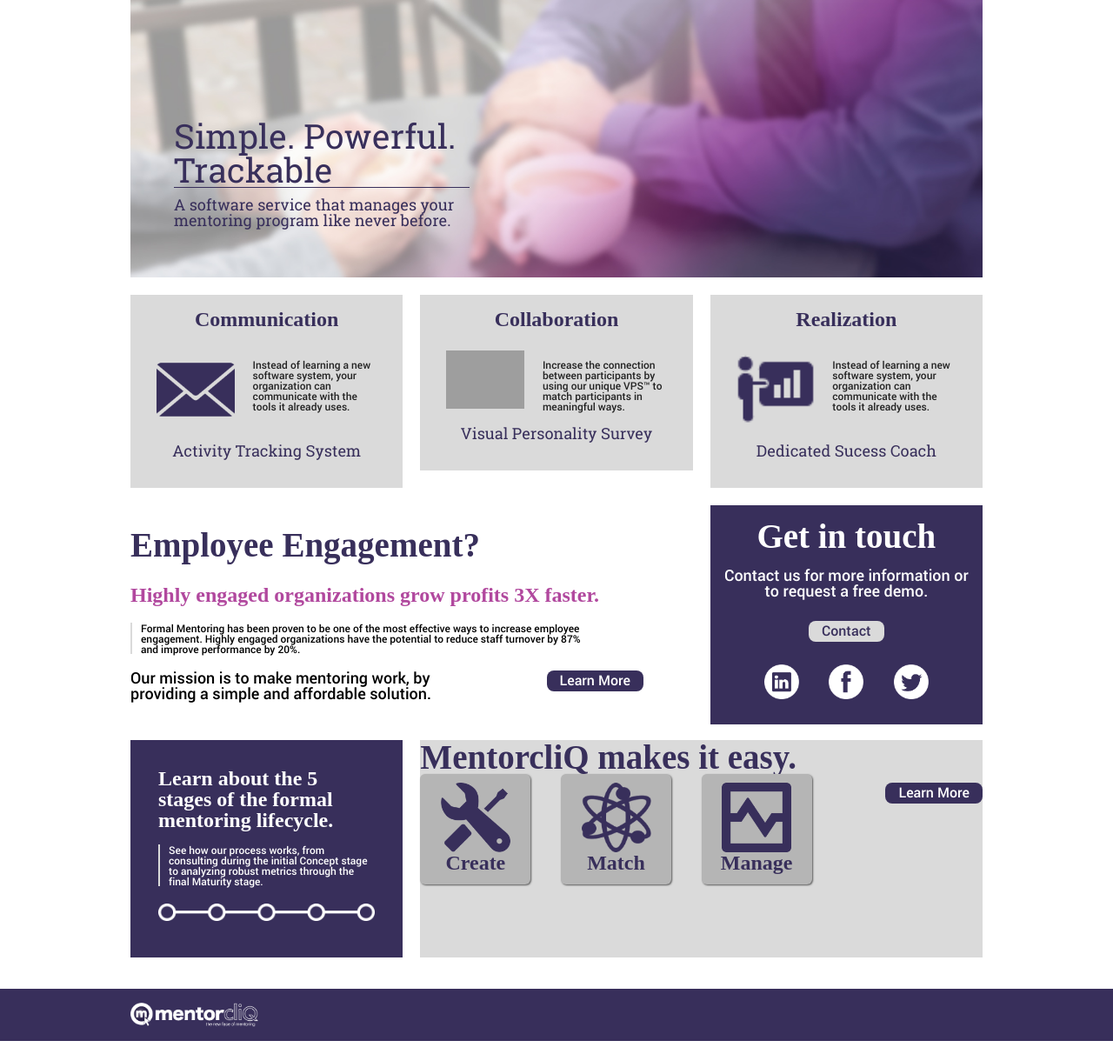
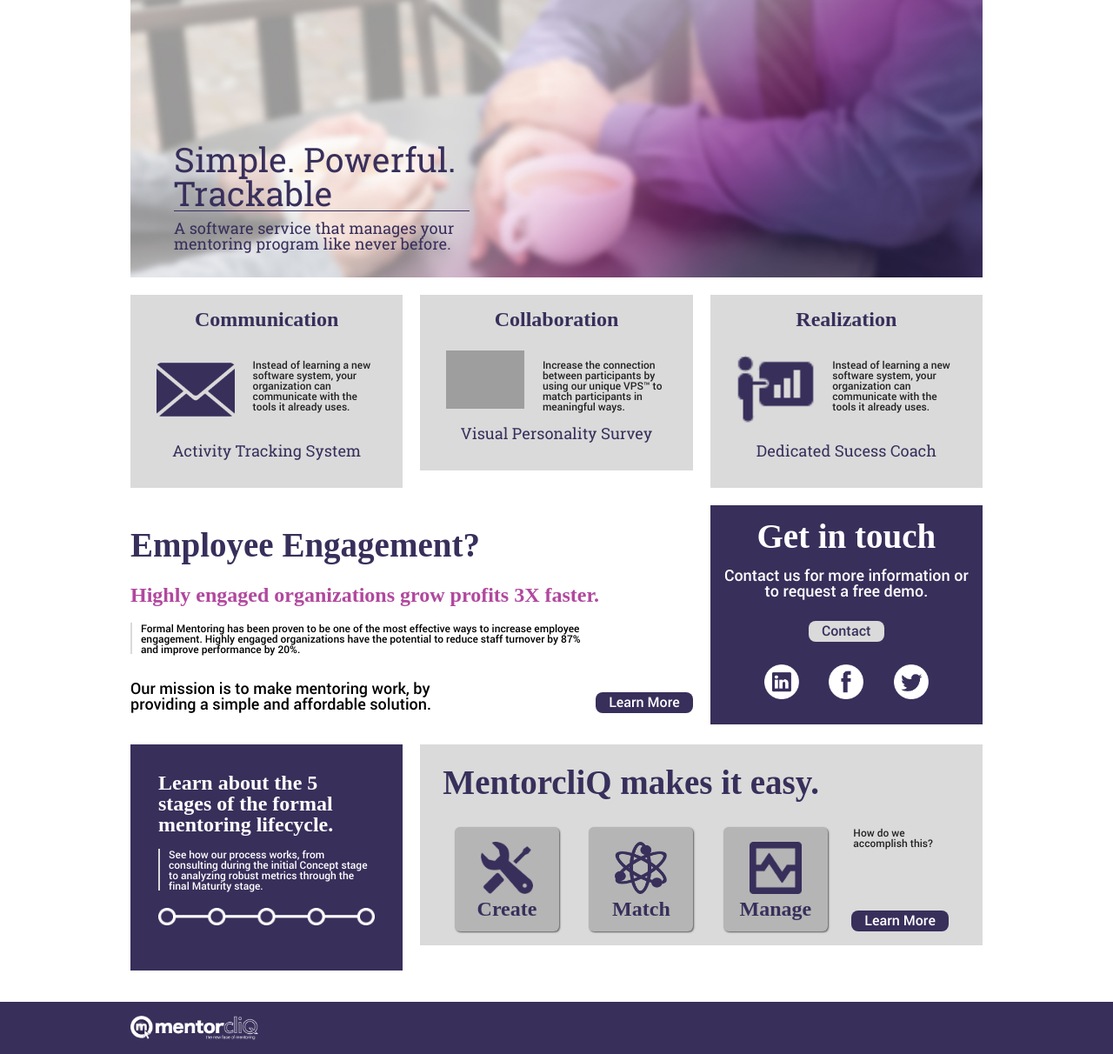
Before and after one commit to owen8505/MentorCliq, a PHP site: page / in a window 1280 px wide. Shown: the part 101-1313 px from the top of the page at 87% size. Run offline with PHP 8.4, Linux system fonts and the light colour scheme; some web fonts are replaced; grey boxes are pictures that could not be loaded.

Commit message:
Updated index css for small and large resolutions

```diff
--- a/Development/css/styles.css
+++ b/Development/css/styles.css
@@ -140,17 +140,15 @@
   margin: 1em 0; }
 
 #description {
-  height: 250px;
-  max-height: 250px;
+  min-height: 250px;
   margin-bottom: 1.25em; }
   #description p {
     width: 82%; }
   #description h3 {
-    width: 60%; }
+    display: inline-block; }
   #description a.button {
-    position: absolute;
-    bottom: 10%;
-    right: 10%; }
+    display: inline-block;
+    margin: 0px; }
 
 #features h1, #features h2, #features h3 {
   font-family: "RobotoSlab";
@@ -196,8 +194,7 @@
       border-bottom: 2px solid #382f5b; }
 
 #lifecycle {
-  height: 250px;
-  max-height: 250px; }
+  min-height: 250px; }
   #lifecycle a {
     text-decoration: none; }
   #lifecycle h2 {
@@ -206,29 +203,44 @@
     padding-left: 10px; }
 
 #accomplish {
-  height: 250px;
-  max-height: 250px;
-  font-size: 0px; }
+  padding-top: 1.5em; }
+  #accomplish h1 {
+    padding-left: 10px; }
   #accomplish .accomplish-container {
-    width: 100%; }
+    text-align: center; }
+    #accomplish .accomplish-container .accomplish-item-container:last-child {
+      text-align: left; }
     #accomplish .accomplish-container .accomplish-item-container {
-      display: inline-block;
+      padding-top: 2em;
+      padding-left: 1em;
+      padding-right: 1em;
       vertical-align: top;
-      width: 25%;
-      text-align: right; }
+      text-align: center; }
       #accomplish .accomplish-container .accomplish-item-container .accomplish-item {
-        width: 127px;
-        height: 127px;
+        display: inline-block;
+        width: 120px;
+        height: 120px;
         background-color: #b5b5b5;
+        color: #382f5b;
+        text-align: center;
         border-radius: 6px;
         -webkit-box-shadow: 1px 1px 2px 0px rgba(50, 50, 50, 0.75);
         -moz-box-shadow: 1px 1px 2px 0px rgba(50, 50, 50, 0.75);
-        box-shadow: 1px 1px 2px 0px rgba(50, 50, 50, 0.75);
-        text-align: center;
-        color: #382f5b; }
+        box-shadow: 1px 1px 2px 0px rgba(50, 50, 50, 0.75); }
         #accomplish .accomplish-container .accomplish-item-container .accomplish-item img {
-          width: 80px;
-          margin-top: 10px; }
+          width: 60px;
+          margin-top: 17px; }
+        #accomplish .accomplish-container .accomplish-item-container .accomplish-item h2 {
+          margin-top: 5px; }
+      #accomplish .accomplish-container .accomplish-item-container .accomplish-how {
+        position: relative;
+        display: inline-block;
+        width: 120px;
+        height: 80px; }
+        #accomplish .accomplish-container .accomplish-item-container .accomplish-how a {
+          position: absolute;
+          bottom: 0px;
+          margin: 0px; }
 
 #logo {
   margin: 1em 0; }
@@ -243,8 +255,7 @@
   opacity: 0.75; }
 
 #social-media {
-  height: 250px;
-  max-height: 250px; }
+  min-height: 250px; }
   #social-media h1 {
     margin-bottom: 1rem; }
   #social-media h3 {
@@ -301,9 +312,8 @@
   position: relative;
   margin-bottom: 1.25em; }
   .slider .slider-header {
-    height: 154px;
     position: absolute;
-    bottom: 10px;
+    bottom: 5px;
     left: 40px;
     width: 80%; }
     .slider .slider-header h2 {
@@ -374,7 +384,16 @@
         font-weight: normal;
         border-left: none;
         margin: 0px;
-        padding: 0px; } }
+        padding: 0px; }
+
+  #description h3 {
+    display: inline-block;
+    width: 60%; }
+  #description a.button {
+    margin-top: 2em; }
+
+  #accomplish .accomplish-container .accomplish-item-container {
+    display: inline-block; } }
 @media only screen and (min-width: 64.063em) {
   #global-navigation ul {
     display: block; }
@@ -399,4 +418,17 @@
         font-weight: normal;
         border-left: none;
         margin: 0px;
-        padding: 0px; } }
+        padding: 0px; }
+
+  #description h3 {
+    display: inline-block;
+    width: 60%; }
+  #description a.button {
+    margin-top: 2em; }
+
+  #accomplish .accomplish-container .accomplish-item-container {
+    display: inline-block;
+    width: 150px;
+    padding-right: 0em; }
+    #accomplish .accomplish-container .accomplish-item-container .accomplish-how {
+      height: 120px; } }
--- a/Development/css/styles.scss
+++ b/Development/css/styles.scss
@@ -187,8 +187,7 @@
 }
 
 #description{
-	height: 250px;
-	max-height: 250px;
+	min-height: 250px;
 	margin-bottom: 1.25em;
 
 	p {
@@ -196,13 +195,12 @@
 	}
 
 	h3 {
-		width: 60%;
+		display: inline-block;
 	}
 
 	a.button{
-		position: absolute;
-		bottom: 10%;
-		right: 10%;
+		display: inline-block;
+		margin: 0px;
 	}
 }
 
@@ -272,8 +270,7 @@
 }
 
 #lifecycle{
-	height: 250px;
-	max-height: 250px;
+	min-height: 250px;
 
 	a{
 		text-decoration: none;
@@ -289,35 +286,62 @@
 }
 
 #accomplish{
-	height: 250px;
-	max-height: 250px;
-	font-size: 0px;
+	padding-top: 1.5em;
+
+	h1 {
+		padding-left: 10px;
+	}
 
 	.accomplish-container{
-		width: 100%;
+		text-align: center;
+
+		.accomplish-item-container:last-child {
+			text-align: left;
+		}
 
 		.accomplish-item-container{
-			display: inline-block;
+			padding-top: 2em;
+			padding-left: 1em;
+			padding-right: 1em;
+
 			vertical-align: top;
-			width: 25%;
-			text-align: right;
+			text-align: center;
 
 			.accomplish-item{
-				width: 127px;
-				height: 127px;
+				display: inline-block;
+				width: 120px;
+				height: 120px;
 
 				background-color: $color-medium-gray;
+				color: $color-deep-purple;
+				text-align: center;
+
 				border-radius: 6px;
 				-webkit-box-shadow: 1px 1px 2px 0px rgba(50, 50, 50, 0.75);
 				-moz-box-shadow:    1px 1px 2px 0px rgba(50, 50, 50, 0.75);
 				box-shadow:         1px 1px 2px 0px rgba(50, 50, 50, 0.75);
 
-				text-align: center;
-				color: $color-deep-purple;
+				img{
+					width: 60px;
+					margin-top: 17px;
+				}
 
-				img{
-					width: 80px;
-					margin-top: 10px;
+				h2{
+					margin-top: 5px;
+				}
+			}
+
+			.accomplish-how {
+				position: relative;
+				display: inline-block;
+
+				width: 120px;
+				height: 80px;
+
+				a{
+					position: absolute;
+					bottom: 0px;
+					margin: 0px;
 				}
 			}
 		}
@@ -344,8 +368,7 @@
 }
 
 #social-media{
-	height: 250px;
-	max-height: 250px;
+	min-height: 250px;
 
 	h1{
 		margin-bottom: 1rem;
@@ -434,9 +457,8 @@
 	margin-bottom: 1.25em;
 
 	.slider-header{
-		height: 154px;
 		position: absolute;
-		bottom: 10px;
+		bottom: 5px;
 		left: 40px;
 		width: 80%;
 
@@ -534,6 +556,25 @@
 			}
 		}
 	}
+
+	#description{
+		h3 {
+			display: inline-block;
+			width: 60%;
+		}
+
+		a.button{
+			margin-top: 2em;
+		}
+	}
+
+	#accomplish{
+		.accomplish-container{
+			.accomplish-item-container{
+				display: inline-block;
+			}
+		}
+	}
 }
 
 @media only screen and (min-width: 64.063em) {
@@ -571,4 +612,30 @@
 			}
 		}
 	}
+
+	#description{
+		h3 {
+			display: inline-block;
+			width: 60%;
+		}
+
+		a.button{
+			margin-top: 2em;
+		}
+	}
+
+	#accomplish{
+		.accomplish-container{
+			.accomplish-item-container{
+				display: inline-block;
+				width: 150px;
+
+				padding-right: 0em;
+
+				.accomplish-how{
+					height: 120px;
+				}
+			}
+		}
+	}
 }
--- a/Development/index.html
+++ b/Development/index.html
@@ -139,9 +139,12 @@
 	        	</div>
         	</div>
         	<div class="accomplish-item-container">
-        		<a href="#" title="Learn More" class="button box-purple text-white float-right">Learn More</a>
+        		<div class="accomplish-how">
+        			<p>How do we accomplish this?</p>
+        			<a href="#" title="Learn More" class="button box-purple text-white float-right">Learn More</a>
+        		</div>
         	</div>
-    	</div>
+        </div>
       </div>
     </div>
   </section>
```
